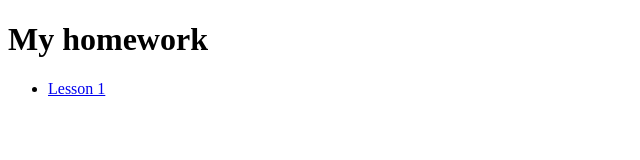
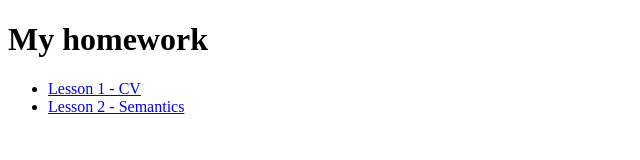
Before and after one commit to topalova-code/homework-repo, a plain HTML site: page index.html in a window 1280 px wide. Shown: the whole page, without its empty margins (0-640 px from the left). Drawn offline with Linux system fonts and the light colour scheme.

Commit message:
added link to lesson 2

```diff
--- a/index.html
+++ b/index.html
@@ -8,7 +8,8 @@
 <body>
     <h1>My homework</h1>
     <ul>
-        <li> <a href="./01-CV/index.html"> Lesson 1</a></li>
+        <li> <a href="./01-CV/index.html"> Lesson 1 - CV</a></li>
+        <li> <a href="./02 Semantics/index.html"> Lesson 2 - Semantics</a> </li>
     </ul>
 </body>
 </html>
```
